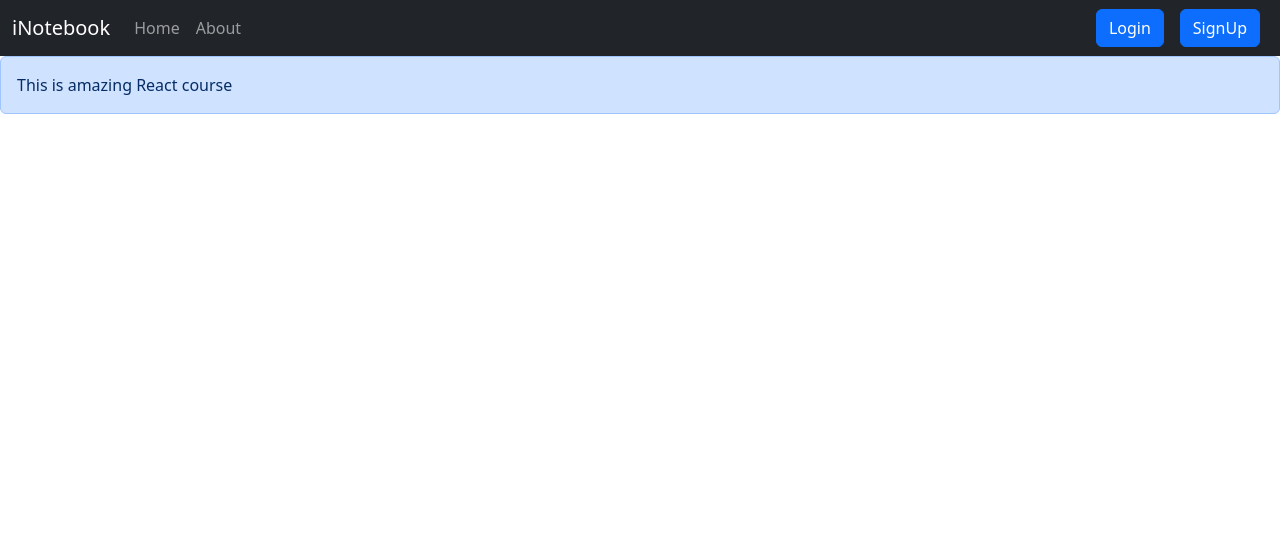
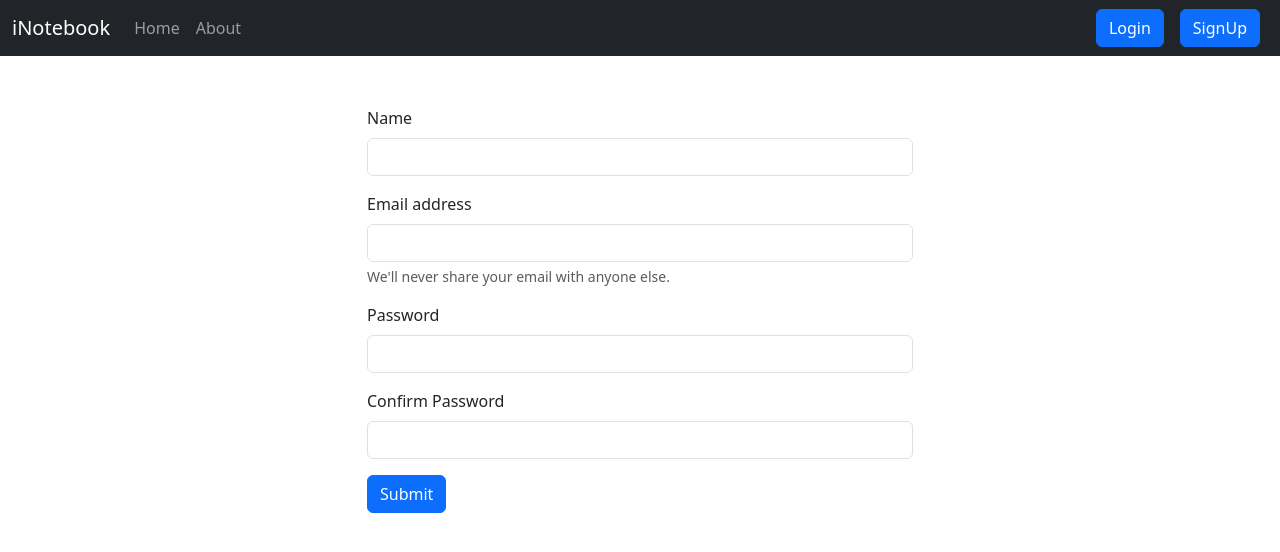
Before and after one commit to vipulnayak/iNoteBook, a React (Vite) app: page /signup in a window 1280 px wide. Shown: the top 552 px of the page. Built offline with nearby package versions, Linux system fonts and the light colour scheme.

Commit message:
Signup added and alert added

```diff
--- a/src/App.jsx
+++ b/src/App.jsx
@@ -1,30 +1,44 @@
-import React from "react";
-import "./App.css";
-import Navbar from "./Components/Navbar";
-import {  Routes, Route, Router } from "react-router-dom";
-import Home from "./Components/Home";
-import About from "./Components/About";
-import { Alert } from "./Components/Alert";
-import NoteState from "./context/Notestate";
-import Login from "./Components/Login";
+import './App.css';
+import { useState } from 'react';
+import {  Routes, Route } from "react-router-dom";
+import Navbar from './components/Navbar';
+import Home from './components/Home';
+import About from './components/About';
+import NoteState from './context/NoteState';
+import Alert from './components/Alert';
+import Login from './components/Login';
+import Signup from './components/SignUp';
 
 function App() {
+  const [alert, setAlert] = useState(null)
+  const showAlert=(message,type)=>{
+    setAlert({
+      msg:message,
+      type:type
+    })
+    setTimeout(() => {
+      setAlert(null)
+    }, 1500);
+  }
   return (
+
     <>
       <NoteState>
-        <Navbar />
-        <Alert message="This is amazing React course" />
-        <div className="container">
-           <Routes>
-          <Route exact path="/" element={<Home/>}/>
-          <Route exact path="/about" element={<About/>}/>
-          <Route exact path="/login" element={<Login/>}/>
-          {/* <Route exact path="/about" element={<About/>}/> */}
-        </Routes>
-        </div>
+          <Navbar />
+          <Alert alert={alert}/>
+          <div className="container">
+            <Routes>
+              <Route exact path="/" element={<Home showAlert={showAlert} />} />
+              <Route exact path="/about" element={<About />} />
+              <Route exact path="/login" element={<Login showAlert={showAlert}/>} />
+              <Route exact path="/signup" element={<Signup showAlert={showAlert}/>} />
+
+            </Routes>
+          </div>
       </NoteState>
     </>
-  )
+
+  );
 }
 
 export default App;
--- a/src/Components/Alert.jsx
+++ b/src/Components/Alert.jsx
@@ -1,11 +1,18 @@
 import React from 'react'
 
-export const Alert = (props) => {
+function Alert(props) {
+
+    const capitalize = (word)=>{
+        const lower = word.toLowerCase();
+        return lower.charAt(0).toUpperCase() + lower.slice(1);
+    }
     return (
-        <div>
-            <div className="alert alert-primary" role="alert">
-                {props.message}
-            </div>
+        <div style={{height: '50px'}}>
+        {props.alert && <div className={`alert alert-${props.alert.type} alert-dismissible fade show`} role="alert">
+           <strong>{capitalize(props.alert.type)}</strong>: {props.alert.msg}
+        </div>}
         </div>
     )
 }
+
+export default Alert
--- a/src/Components/Login.jsx
+++ b/src/Components/Login.jsx
@@ -1,53 +1,63 @@
-import React, {useState} from 'react'
-// import { useHistory } from 'react-router-dom'
+import React from 'react'
+import { useNavigate } from "react-router-dom";
+const Login = (props) => {
+    const navigate = useNavigate();
+    const handleSubmit = async (e) => {
+        e.preventDefault();
+
+        let email = document.getElementById("email").value
+        let pass = document.getElementById("password").value
+        const respone = await fetch(`http://localhost:5000/api/auth/login`, {
+            method: 'POST',
+            headers: { 'Content-Type': 'application/json' },
+            body: JSON.stringify({ email: email, password: pass })
+        });
+        const json = await respone.json()
+        console.log(json)
+        if (json.success) {
+            // save the auth token and redirect
+            localStorage.setItem('token', json.authtoken)
+            props.showAlert("Logged in Successfully","success")
+            navigate("/")
+
+        }
+        else {
+            // alert('invalid')
+            props.showAlert("Invalid Details","danger")
+        }
+
+    }
+    return (
+            <div className="container-fluid h-custom">
+                <div className="row d-flex justify-content-center align-items-center h-100">
+                    <div className="col-md-9 col-lg-6 col-xl-5">
+                        <img src="https://mdbcdn.b-cdn.net/img/Photos/new-templates/bootstrap-login-form/draw2.webp"
+                            className="img-fluid" alt="" />
+                    </div>
+                    <div className="col-md-8 col-lg-6 col-xl-4 offset-xl-1">
+                        <form onSubmit={handleSubmit}>
+                            <div className="form-outline mb-4 my-3">
+                                <input type="email"  className="form-control form-control-lg"
+                                    placeholder="Enter a valid email address" id="email" name='email' />
+                                <label className="form-label" htmlFor="email">Email address</label>
+                            </div>
+                            <div className="form-outline mb-3">
+                                <input type="password" id="password" className="form-control form-control-lg"
+                                    placeholder="Enter password" name='password' autoComplete="on"/>
+                                <label className="form-label" htmlFor="password">Password</label>
+                            </div>
+                            <div className="text-center text-lg-start mt-4 pt-2">
+                                <button type="submit" className="btn btn-primary btn-lg"
+                                    style={{"paddingLeft":"2.5rem","paddingRight":"2.5rem"}}>Login</button>
+
+                            </div>
+
+                        </form>
+                    </div>
+                </div>
+            </div>
 
 
-const Login = (props) => {
-    const [credentials, setCredentials] = useState({email: "", password: ""})
-    // let history = useHistory();
-
-    const handleSubmit = async (e) => {
-        e.preventDefault();
-        const response = await fetch("http://localhost:5000/api/auth/login", {
-            method: 'POST',
-            headers: {
-                'Content-Type': 'application/json'
-            },
-            body: JSON.stringify({email: credentials.email, password: credentials.password})
-        });
-        const json = await response.json()
-        console.log(json);
-        if (json.success){
-            // Save the auth token and redirect
-            localStorage.setItem('token', json.authtoken);
-            // history.push("/");
-
-        }
-        else{
-            alert("Invalid credentials");
-        }
-    }
-
-    const onChange = (e)=>{
-        setCredentials({...credentials, [e.target.name]: e.target.value})
-    }
-
-    return (
-        <div>
-            <form  onSubmit={handleSubmit}>
-                <div className="mb-3">
-                    <label htmlFor="email" className="form-label">Email address</label>
-                    <input type="email" className="form-control" value={credentials.email} onChange={onChange} id="email" name="email" aria-describedby="emailHelp" />
-                    <div id="emailHelp" className="form-text">We'll never share your email with anyone else.</div>
-                </div>
-                <div className="mb-3">
-                    <label htmlFor="password" className="form-label">Password</label>
-                    <input type="password" className="form-control" value={credentials.password} onChange={onChange} name="password" id="password" />
-                </div>
-
-                <button type="submit" className="btn btn-primary">Submit</button>
-            </form>
-        </div>
     )
 }
 
--- a/src/Components/Navbar.jsx
+++ b/src/Components/Navbar.jsx
@@ -1,7 +1,5 @@
 import React from 'react'
 import { Link, useLocation } from "react-router-dom";
-
-
 
 const Navbar = () => {
     let location = useLocation();
@@ -25,8 +23,8 @@ const Navbar = () => {
                     </ul>
                     <form className="d-flex">
 
-                    <Link class="btn btn-primary mx-2" to="/login"  role="button">Login</Link>
-                    <Link class="btn btn-primary mx-2" to="/signup" role="button">SignUp</Link>
+                    <Link className="btn btn-primary mx-2" to="/login"  role="button">Login</Link>
+                    <Link className="btn btn-primary mx-2" to="/signup" role="button">SignUp</Link>
                     </form>
                 </div>
             </div>
--- a/src/Components/Notes.jsx
+++ b/src/Components/Notes.jsx
@@ -1,82 +1,156 @@
-import React, { useContext, useEffect, useRef, useState } from 'react'
-import noteContext from "../context/noteContext"
-import Noteitem from './Noteitem';
-import AddNote from './AddNote';
+import React, { useContext, useEffect, useRef,useState } from "react";
+import noteContext from "../context/NoteContext";
+import NoteItem from "./NoteItem";
+import AddNote from "./AddNote";
+import { useNavigate } from 'react-router-dom';
 
-const Notes = () => {
+const Notes = (props) => {
+  let navigate = useNavigate();
   const context = useContext(noteContext);
-    const { notes, getNotes, editNote } = context;
+  const { notes, getNotes,editNote } = context;
   useEffect(() => {
-        getNotes()
+      if(localStorage.getItem('token')){
+        getNotes();
+      }else{
+        navigate("/login")
+      }
+
     // eslint-disable-next-line
-    }, [])
-    const ref = useRef(null)
-    const refClose = useRef(null)
-    const [note, setNote] = useState({id: "", etitle: "", edescription: "", etag: ""})
+  }, []);
+
+  const [note, setNote] = useState({
+    id:"",
+    etitle: "",
+    edescription: "",
+    etag: "",
+  });
+
+  const handleClick = (e) => {
+    console.log(note)
+    editNote(note.id,note.etitle,note.edescription,note.etag)
+    refClose.current.click();
+    e.preventDefault();
+    props.showAlert("Updated successfully","success")
+  };
+
+  const onChange = (e) => {
+    setNote({ ...note, [e.target.name]: e.target.value });
+  };
 
   const updateNote = (currentNote) => {
     ref.current.click();
-        setNote({id: currentNote._id, etitle: currentNote.title, edescription: currentNote.description, etag:currentNote.tag})
-    }
-
-    const handleClick = (e)=>{
-        editNote(note.id, note.etitle, note.edescription, note.etag)
-        refClose.current.click();
-    }
-
-    const onChange = (e)=>{
-        setNote({...note, [e.target.name]: e.target.value})
-    }
-
+    setNote({id:currentNote._id,etitle:currentNote.title,edescription:currentNote.description,etag:currentNote.tag})
+  };
+  const ref = useRef(null);
+  const refClose = useRef(null);
   return (
     <>
-            <AddNote />
-            <button ref={ref} type="button" className="btn btn-primary d-none" data-bs-toggle="modal" data-bs-target="#exampleModal">
+      <AddNote showAlert={props.showAlert}/>
+
+      <div className="row">
+        <h1>Show your Notes</h1>
+        <div className="container">
+        {notes.length ===0 && 'No notes to display'}
+        </div>
+        {notes.map((note) => {
+          return (
+            <NoteItem key={note._id} updateNote={updateNote} note={note} showAlert={props.showAlert}/>
+          );
+        })}
+      </div>
+      <button
+        type="button"
+        ref={ref}
+        className="btn btn-primary d-none"
+        data-bs-toggle="modal"
+        data-bs-target="#exampleModal"
+      >
         Launch demo modal
       </button>
-            <div className="modal fade" id="exampleModal" tabIndex="-1" aria-labelledby="exampleModalLabel" aria-hidden="true">
+
+      <div
+        className="modal fade"
+        id="exampleModal"
+        tabIndex="-1"
+        aria-labelledby="exampleModalLabel"
+        aria-hidden="true"
+      >
         <div className="modal-dialog">
           <div className="modal-content">
             <div className="modal-header">
-                            <h5 className="modal-title" id="exampleModalLabel">Edit Note</h5>
-                            <button type="button" className="btn-close" data-bs-dismiss="modal" aria-label="Close"></button>
+              <h5 className="modal-title" id="exampleModalLabel">
+                Edit Note
+              </h5>
+              <button
+                type="button"
+                className="btn-close"
+                data-bs-dismiss="modal"
+                aria-label="Close"
+              ></button>
             </div>
             <div className="modal-body">
-                            <form className="my-3">
+              <form className="my-3" action="">
                 <div className="mb-3">
-                                    <label htmlFor="title" className="form-label">Title</label>
-                                    <input type="text" className="form-control" id="etitle" name="etitle" value={note.etitle} aria-describedby="emailHelp" onChange={onChange} minLength={5} required/>
+                  <label htmlFor="etitle" className="form-label">
+                    Title
+                  </label>
+                  <input
+                    type="text"
+                    className="form-control"
+                    id="etitle"
+                    name="etitle"
+                    onChange={onChange}
+                    value={note.etitle}
+                    minLength={5} required
+                  />
                 </div>
                 <div className="mb-3">
-                                    <label htmlFor="description" className="form-label">Description</label>
-                                    <input type="text" className="form-control" id="edescription" name="edescription" value={note.edescription} onChange={onChange} minLength={5} required/>
+                  <label htmlFor="edescription" className="form-label">
+                    Description
+                  </label>
+                  <textarea
+                    className="form-control"
+                    id="edescription"
+                    rows="3"
+                    name="edescription"
+                    onChange={onChange}
+                    value={note.edescription}
+                    minLength={5} required
+                  ></textarea>
                 </div>
                 <div className="mb-3">
-                                    <label htmlFor="tag" className="form-label">Tag</label>
-                                    <input type="text" className="form-control" id="etag" name="etag" value={note.etag} onChange={onChange} />
+                  <label htmlFor="etag" className="form-label">
+                    Tag
+                  </label>
+                  <input
+                    type="text"
+                    className="form-control"
+                    id="etag"
+                    name="etag"
+                    onChange={onChange}
+                    value={note.etag}
+                  />
                 </div>
+                <button disabled={note.etitle.length<5 && note.edescription.length<5} type="button" className="btn btn-primary me-5" onClick={handleClick}>
+                Update Note
+              </button>
+                <button
+                type="button"
+                className="btn btn-secondary"
+                data-bs-dismiss="modal"
+                ref={refClose}
+              >
+                Close
+              </button>
 
               </form>
             </div>
-                        <div className="modal-footer">
-                            <button ref={refClose} type="button" className="btn btn-secondary" data-bs-dismiss="modal">Close</button>
-                            <button disabled={note.etitle.length<5 || note.edescription.length<5} onClick={handleClick} type="button" className="btn btn-primary">Update Note</button>
+
           </div>
         </div>
       </div>
-            </div>
+    </>
+  );
+};
 
-            <div className="row my-3">
-                <h2>You Notes</h2>
-                <div className="container mx-2">
-                {notes.length===0 && 'No notes to display'}
-                </div>
-                {notes.map((note) => {
-                    return <Noteitem key={note._id} updateNote={updateNote} note={note} />
-                })}
-            </div>
-        </>
-    )
-}
-
-export default Notes
+export default Notes;
--- /dev/null
+++ b/src/Components/SignUp.jsx
@@ -0,0 +1,121 @@
+import React, { useState } from "react";
+import { useNavigate } from "react-router-dom";
+
+const Signup = (props) => {
+  let navigate = useNavigate();
+  const [credentials, setCredentials] = useState({
+    name: "",
+    email: "",
+    password: "",
+    cpassword: "",
+  });
+
+  const onChange = (e) => {
+    setCredentials({ ...credentials, [e.target.name]: e.target.value });
+  };
+
+  const handleSubmit = async (e) => {
+    let host = "http://localhost:5000";
+    e.preventDefault();
+    const responce = await fetch(`${host}/api/auth/createuser`, {
+      method: "POST",
+      headers: {
+        "Content-Type": "application/json",
+      },
+      body: JSON.stringify({
+        name: credentials.name,
+        email: credentials.email,
+        password: credentials.password,
+      }),
+    });
+
+    const json = await responce.json();
+    console.log(json);
+    if (json.success) {
+      // redirect
+      localStorage.setItem("token", json.authToken);
+      navigate("/");
+      props.showAlert("Account Created successfully", "success");
+    } else {
+      props.showAlert("Invalid Credentials", "danger");
+    }
+  };
+  return (
+    <div className="row justify-content-center">
+      <div className="col-md-6">
+        <form onSubmit={handleSubmit}>
+          <div className="mb-3">
+            <label htmlFor="name" className="form-label">
+              Name
+            </label>
+            <input
+              type="text"
+              value={credentials.name}
+              onChange={onChange}
+              className="form-control"
+              id="name"
+              name="name"
+              aria-describedby="name"
+              required
+              minLength={5}
+            />
+          </div>
+          <div className="mb-3">
+            <label htmlFor="email" className="form-label">
+              Email address
+            </label>
+            <input
+              type="email"
+              value={credentials.email}
+              onChange={onChange}
+              className="form-control"
+              id="email"
+              name="email"
+              aria-describedby="emailHelp"
+              required
+              minLength={5}
+            />
+            <div id="emailHelp" className="form-text">
+              We'll never share your email with anyone else.
+            </div>
+          </div>
+          <div className="mb-3">
+            <label htmlFor="password" className="form-label">
+              Password
+            </label>
+            <input
+              type="password"
+              value={credentials.password}
+              onChange={onChange}
+              className="form-control"
+              id="password"
+              name="password"
+              required
+              minLength={5}
+            />
+          </div>
+          <div className="mb-3">
+            <label htmlFor="cpassword" className="form-label">
+              Confirm Password
+            </label>
+            <input
+              type="cpassword"
+              value={credentials.cpassword}
+              onChange={onChange}
+              className="form-control"
+              id="cpassword"
+              name="cpassword"
+              required
+              minLength={5}
+            />
+          </div>
+          <button type="submit" className="btn btn-primary">
+            Submit
+          </button>
+        </form>
+      </div>
+    </div>
+  );
+};
+
+export default Signup;
```
Also changed, not shown: src/Components/About.jsx (+11 -9 lines), src/Components/Home.jsx (+9 -5 lines), src/Components/Redirect.jsx (added, +25 -0 lines), 1 other file (tests, documents, lock files or other folders). Lines whose indentation alone changed are shown as unchanged.
